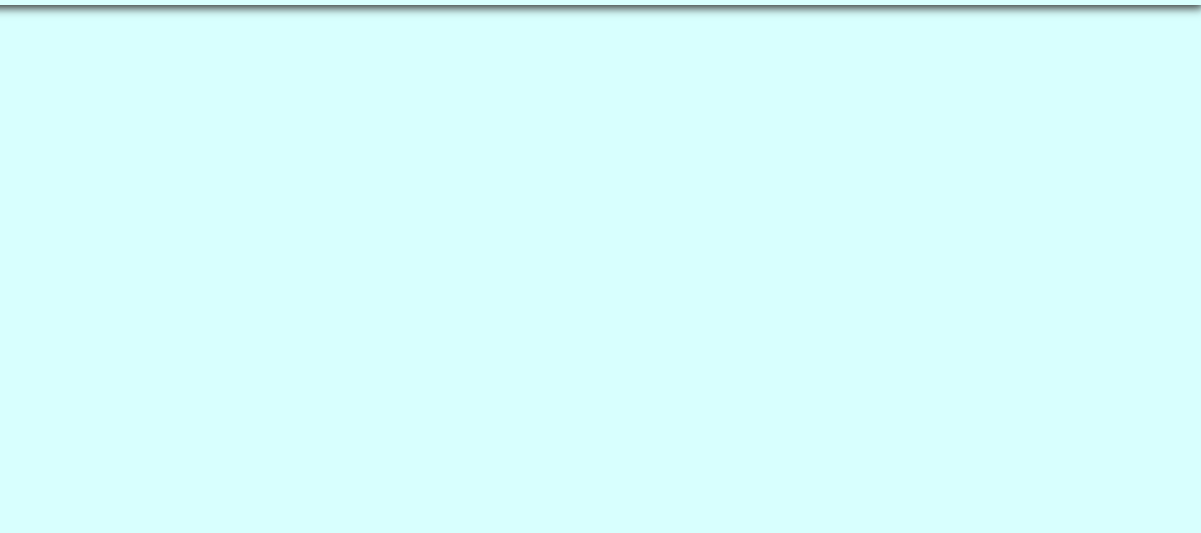
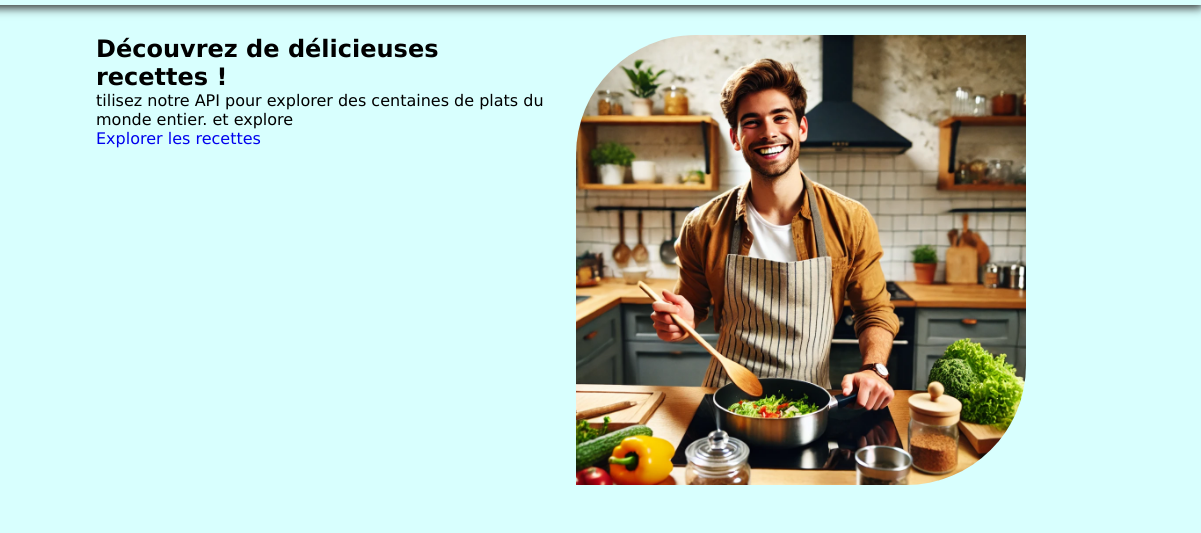
Before and after one commit to boris2442/mealapi, a plain HTML site: page index.html in a window 1280 px wide. Shown: the part 91-624 px from the top of the page, 79-1280 px from the left. Drawn offline with Linux system fonts and the light colour scheme.

Commit message:
suite codage

```diff
--- a/index.html
+++ b/index.html
@@ -46,7 +46,23 @@
             <a href="">S'inscrire</a>
         </div>
     </header>
+<section class="">
+    <div class="container">
 
+        <div class="">
+            <h1 class="">Découvrez de délicieuses recettes !</h1>
+            <p class="">tilisez notre API pour explorer des centaines de plats du monde entier. et explore</p>
+            <div class="">
+                <a href="meal.html" class="">Explorer les recettes</a>
+            </div>
+        </div>
+        <div class="box-image">
+            <img src="./images/hero section.webp" alt="">
+        </div>
+    </div>
+
+
+</section>
 
 
     <script src="./script.js"> </script>
--- a/styleindex.css
+++ b/styleindex.css
@@ -158,3 +158,32 @@
      justify-content: center;
      gap:20px;
       }
+
+section{
+    margin: 0 auto;
+    padding: 30px;
+}
+      .container{
+        display: flex;
+        margin: 0 auto;
+        justify-content: center;
+        gap:30px;
+
+      }
+      .container div {
+           max-width: 450px;
+
+
+        }
+        .container  div img{
+          max-height: 450px;
+        object-fit: cover;
+       border-top-left-radius: 120px;
+       border-bottom-right-radius: 120px;
+      }
+
+      .box-image{
+        display: flex;
+        justify-content: center;
+        align-items: center;
+      }
```
Also changed, not shown: images/hero section.webp (added).
